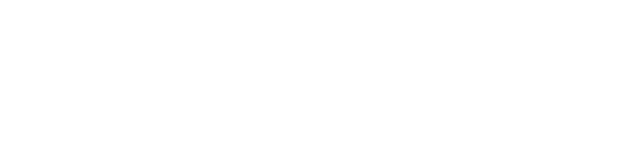
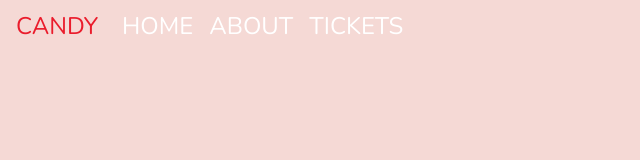
Before and after one commit to YaarPatandarAA/museumOfCandy, a plain HTML site: page index.html in a window 1280 px wide. Shown: the whole page, without its empty margins (0-640 px from the left). Drawn offline with nearby package versions, Linux system fonts and the light colour scheme.

Commit message:
add navbar, background color

```diff
--- a/app.css
+++ b/app.css
@@ -0,0 +1,21 @@
+body{
+    background: #f5d9d5;
+    font-family: "Nunito", sans-serif
+}
+#mainNavbar {
+    font-size: 1.5rem;
+    font-weight: 100;
+}
+
+#mainNavbar .nav-link{
+    color: white;
+}
+
+#mainNavbar .nav-link:hover{
+    color: #EA1C2C;
+}
+
+#mainNavbar .navbar-brand{
+    color: #EA1C2C;
+    font-size: 1.5rem;
+}
--- a/index.html
+++ b/index.html
@@ -1,5 +1,6 @@
 <!doctype html>
 <html lang="en">
+
 <head>
   <!-- Required meta tags -->
   <meta charset="utf-8">
@@ -9,7 +10,8 @@
   <link href="https://fonts.googleapis.com/css?family=Nunito:200,300,400,700" rel="stylesheet">
 
   <!-- Bootstrap CSS -->
-    <link rel="stylesheet" href="https://stackpath.bootstrapcdn.com/bootstrap/4.1.3/css/bootstrap.min.css" integrity="sha384-MCw98/SFnGE8fJT3GXwEOngsV7Zt27NXFoaoApmYm81iuXoPkFOJwJ8ERdknLPMO" crossorigin="anonymous">
+  <link rel="stylesheet" href="https://stackpath.bootstrapcdn.com/bootstrap/4.1.3/css/bootstrap.min.css" integrity="sha384-MCw98/SFnGE8fJT3GXwEOngsV7Zt27NXFoaoApmYm81iuXoPkFOJwJ8ERdknLPMO"
+    crossorigin="anonymous">
 
   <!-- Custom CSS -->
   <link rel="stylesheet" href="app.css">
@@ -18,11 +20,37 @@
 </head>
 
 <body>
+  <nav id="mainNavbar" class="navbar navbar-dark navbar-expand-md py-0 fixed-top">
+    <a class="navbar-brand">CANDY</a>
+    <button class="navbar-toggler" data-toggle="collapse" data-target="#navLinks" aria-label="Toggle Navigation">
+      <span class="navbar-toggler-icon"></span>
+    </button>
+    <div class="collapse navbar-collapse" id="navLinks">
+      <ul class="navbar-nav">
+        <li class="nav-item">
+          <a href="" class="nav-link">HOME</a>
+        </li>
+        <li class="nav-item">
+          <a href="" class="nav-link">ABOUT</a>
+        </li>
+        <li class="nav-item">
+          <a href="" class="nav-link">TICKETS</a>
+        </li>
+      </ul>
+    </div>
+  </nav>
+
+
+
   <!-- Optional JavaScript -->
   <!-- jQuery first, then Popper.js, then Bootstrap JS -->
-    <script src="https://code.jquery.com/jquery-3.3.1.slim.min.js" integrity="sha384-q8i/X+965DzO0rT7abK41JStQIAqVgRVzpbzo5smXKp4YfRvH+8abtTE1Pi6jizo" crossorigin="anonymous"></script>
-    <script src="https://cdnjs.cloudflare.com/ajax/libs/popper.js/1.14.3/umd/popper.min.js" integrity="sha384-ZMP7rVo3mIykV+2+9J3UJ46jBk0WLaUAdn689aCwoqbBJiSnjAK/l8WvCWPIPm49" crossorigin="anonymous"></script>
-    <script src="https://stackpath.bootstrapcdn.com/bootstrap/4.1.3/js/bootstrap.min.js" integrity="sha384-ChfqqxuZUCnJSK3+MXmPNIyE6ZbWh2IMqE241rYiqJxyMiZ6OW/JmZQ5stwEULTy" crossorigin="anonymous"></script>
+  <script src="https://code.jquery.com/jquery-3.3.1.slim.min.js" integrity="sha384-q8i/X+965DzO0rT7abK41JStQIAqVgRVzpbzo5smXKp4YfRvH+8abtTE1Pi6jizo"
+    crossorigin="anonymous"></script>
+  <script src="https://cdnjs.cloudflare.com/ajax/libs/popper.js/1.14.3/umd/popper.min.js" integrity="sha384-ZMP7rVo3mIykV+2+9J3UJ46jBk0WLaUAdn689aCwoqbBJiSnjAK/l8WvCWPIPm49"
+    crossorigin="anonymous"></script>
+  <script src="https://stackpath.bootstrapcdn.com/bootstrap/4.1.3/js/bootstrap.min.js" integrity="sha384-ChfqqxuZUCnJSK3+MXmPNIyE6ZbWh2IMqE241rYiqJxyMiZ6OW/JmZQ5stwEULTy"
+    crossorigin="anonymous"></script>
 
 </body>
+
 </html>
```
Lines whose indentation alone changed are shown as unchanged.
